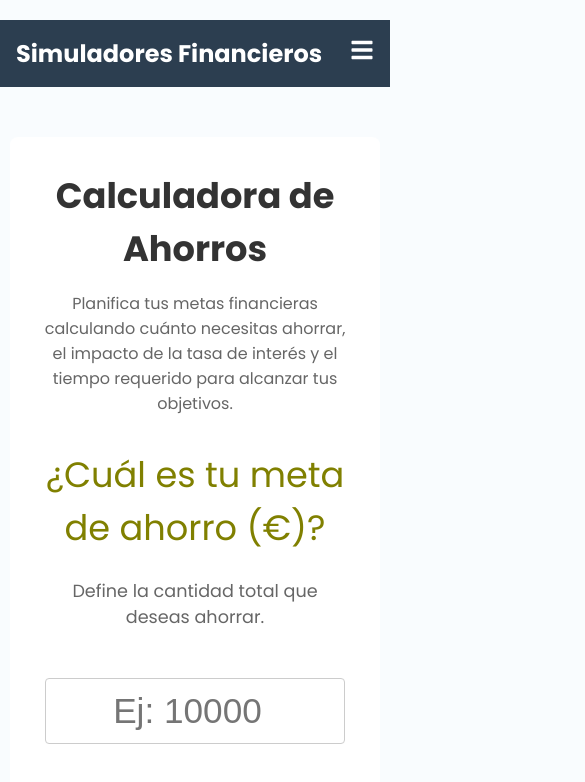
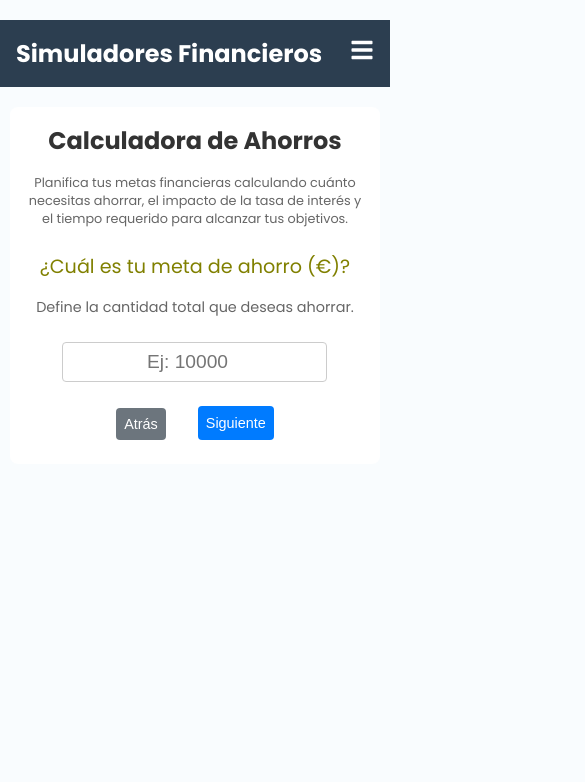
Before and after one commit to sigleto/SimuladorFinancieroR, a Next.js app: page /Simuladores/CalculadoraAhorros in a window 390 px wide. Shown: the top 782 px of the page, 585 px wide, since content can reach past the window. Built offline with nearby package versions, Linux system fonts and the light colour scheme.

Commit message:
estilos movil

```diff
--- a/Estilos/EstiloCalculadoras.module.css
+++ b/Estilos/EstiloCalculadoras.module.css
@@ -1,17 +1,16 @@
 /* Estilo general del contenedor */
 .container {
   margin: 0 auto;
-  padding: 2rem;
+  padding: 1rem;
   background-color: #ffffff;
   border-radius: 8px;
   width: 95%;
-
-  margin-top: 50px;
+  margin-top: 20px;
 }
 
 /* Título principal */
 .title {
-  font-size: 2.2rem;
+  font-size: 1.8rem;
   color: #333;
   margin-bottom: 1rem;
   text-align: center;
@@ -19,23 +18,22 @@
 
 /* Descripción */
 .description {
-  font-size: 1rem;
+  font-size: 0.9rem;
   color: #666;
-  margin-bottom: 2rem;
+  margin-bottom: 1.5rem;
   text-align: center;
 }
 
 /* Formulario y preguntas */
-/* Formulario y preguntas */
 .form {
   display: flex;
   flex-direction: column;
-  gap: 1.5rem;
-  height: 350px;
+  gap: 1rem;
+  height: auto; /* Eliminamos el alto fijo */
 }
 
 .formGroup {
-  max-width: 700px; /* Ajusta el ancho máximo del contenedor */
+  max-width: 100%; /* Ajusta el ancho máximo del contenedor */
   margin: 0 auto; /* Centra el contenedor horizontalmente */
   text-align: center; /* Alinea todo el contenido al centro */
   display: flex;
@@ -44,32 +42,32 @@
 }
 
 .label {
-  font-size: 2.2rem;
+  font-size: 1.5rem;
   color: olive;
   margin-bottom: 0.5rem;
-  text-align: center; /* Centra el texto dentro del contenedor */
-  width: 100%; /* Asegura que ocupe todo el ancho disponible */
-  white-space: normal; /* Permite que el texto se divida en varias líneas si es necesario */
-  word-wrap: break-word; /* Divide palabras largas si exceden el ancho del contenedor */
+  text-align: center;
+  width: 100%;
+  white-space: normal;
+  word-wrap: break-word;
 }
 
 .inputDescription {
-  font-size: 1.1rem;
+  font-size: 1rem;
   color: #666;
-  margin-bottom: 2rem;
+  margin-bottom: 1rem;
   text-align: center;
-  padding: 1rem;
+  padding: 0.5rem;
 }
 
 .input {
-  padding: 0.75rem;
-  font-size: 2.2rem;
-  max-width: 300px; /* Ajustamos el ancho del input */
+  padding: 0.5rem;
+  font-size: 1.5rem;
+  max-width: 100%; /* Ajustamos el ancho del input */
   border: 1px solid #ccc;
   border-radius: 4px;
   transition: border-color 0.3s ease;
-  text-align: center; /* Centramos el texto dentro del input */
-  margin: 0 auto; /* Centramos el input horizontalmente */
+  text-align: center;
+  margin: 0 auto;
 }
 
 .input:focus {
@@ -79,7 +77,7 @@
 
 /* Botones */
 .button {
-  padding: 1rem;
+  padding: 0.75rem;
   font-size: 1rem;
   color: #fff;
   background-color: #007bff;
@@ -87,8 +85,7 @@
   border-radius: 4px;
   cursor: pointer;
   transition: background-color 0.3s ease, transform 0.2s ease;
-  margin-left: 40px;
-  margin-bottom: 50px;
+  margin: 0.5rem; /* Ajustamos el margen */
 }
 
 .button:hover {
@@ -97,7 +94,7 @@
 }
 
 .button.secondary {
-  margin-top: 20px;
+  margin-top: 10px;
   background-color: #6c757d;
 }
 
@@ -106,35 +103,33 @@
 }
 
 .contButton {
-  margin-left: 36rem;
+  display: flex;
+  justify-content: center; /* Centramos los botones */
+  margin-left: 0; /* Eliminamos el margen izquierdo */
+  gap: 1rem; /* Espacio entre botones */
 }
+
 /* Resultados */
 .resultados {
   background-color: #ffffff;
   border-radius: 8px;
-  padding: 1.5rem;
-  margin-top: 2rem;
+  padding: 1rem;
+  margin-top: 1.5rem;
   box-shadow: 0 2px 4px rgba(0, 0, 0, 0.1);
   text-align: center;
 }
 
 .enunciado {
-  font-size: 1.5rem;
+  font-size: 1.2rem;
   color: #007bff;
   margin-bottom: 1rem;
   text-align: center;
 }
 
-.labelText {
-  font-size: 1.1rem;
-  color: #333;
-  margin-bottom: 0.5rem;
-}
-
 .resultText {
-  font-size: 1.6em;
+  font-size: 1.2rem;
   color: #27ae60;
-  margin-bottom: 20px;
+  margin-bottom: 1rem;
 }
 
 .resultText span {
@@ -144,70 +139,49 @@
 
 /* Gráfico */
 .graphContainer {
-  height: 300px;
+  height: 200px; /* Reducimos el alto */
   width: 100%;
-  margin: 20px 0;
+  margin: 1rem 0;
   background-color: #f9f9f9;
   border-radius: 10px;
-  padding: 20px;
+  padding: 10px;
   box-shadow: 0 4px 8px rgba(0, 0, 0, 0.1);
 }
 
-/* Mensajes de error */
-.error {
-  color: #e74c3c;
-  font-size: 0.9em;
-  margin-bottom: 20px;
+/* Media Queries para móviles */
+@media (max-width: 768px) {
+  .title {
+    font-size: 1.5rem;
   }
 
-/* Tablas */
-.tablaTitle {
-  font-size: 1.3rem;
-  color: #333;
-  margin-top: 1.5rem;
-  margin-bottom: 1rem;
+  .description {
+    font-size: 0.8rem;
   }
 
-.tableWrapper {
-  overflow-x: auto;
+  .label {
+    font-size: 1.2rem;
   }
 
-.table {
-  width: 100%;
-  border-collapse: collapse;
-  margin-top: 1rem;
-  background-color: #ffffff;
-  box-shadow: 0 2px 4px rgba(0, 0, 0, 0.1);
+  .input {
+    font-size: 1.2rem;
+    padding: 0.5rem;
   }
 
-.table th,
-.table td {
-  padding: 0.75rem;
-  text-align: left;
-  border-bottom: 1px solid #e0e0e0;
+  .inputDescription {
+    font-size: 0.9rem;
+    padding: 0.5rem;
   }
 
-.table th {
-  background-color: #f8f9fa;
-  font-weight: bold;
-  color: #333;
+  .button {
+    padding: 0.5rem;
+    font-size: 0.9rem;
   }
 
-.table tr:nth-child(even) {
-  background-color: #f8f9fa;
+  .resultText {
+    font-size: 1rem;
   }
 
-.table tr:hover {
-  background-color: #e9ecef;
+  .graphContainer {
+    height: 150px;
   }
-
-/* Disclaimer */
-.disclaimer {
-  font-size: 0.875rem;
-  color: #666;
-  margin-top: 2rem;
-  text-align: center;
 }
-.toggleButton {
-  font-size: 20px;
-}
```
Lines whose indentation alone changed are shown as unchanged.
